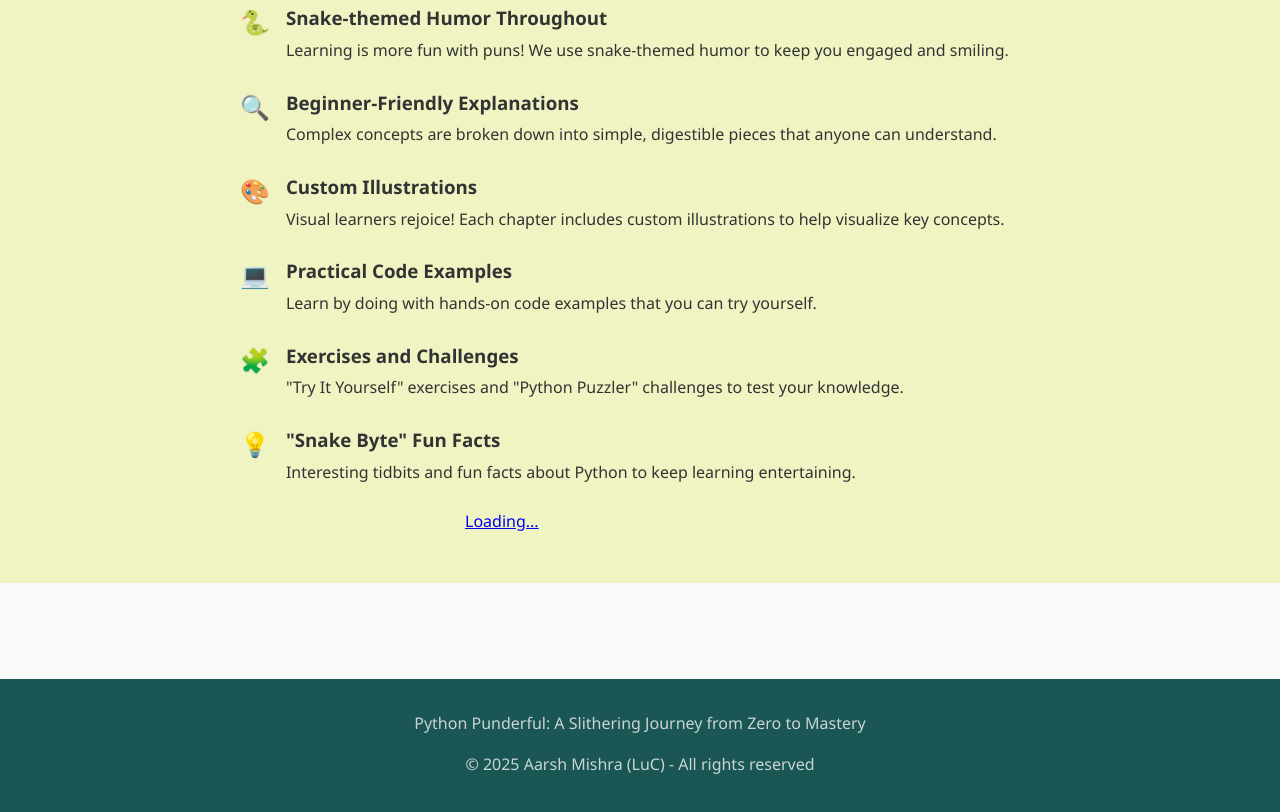
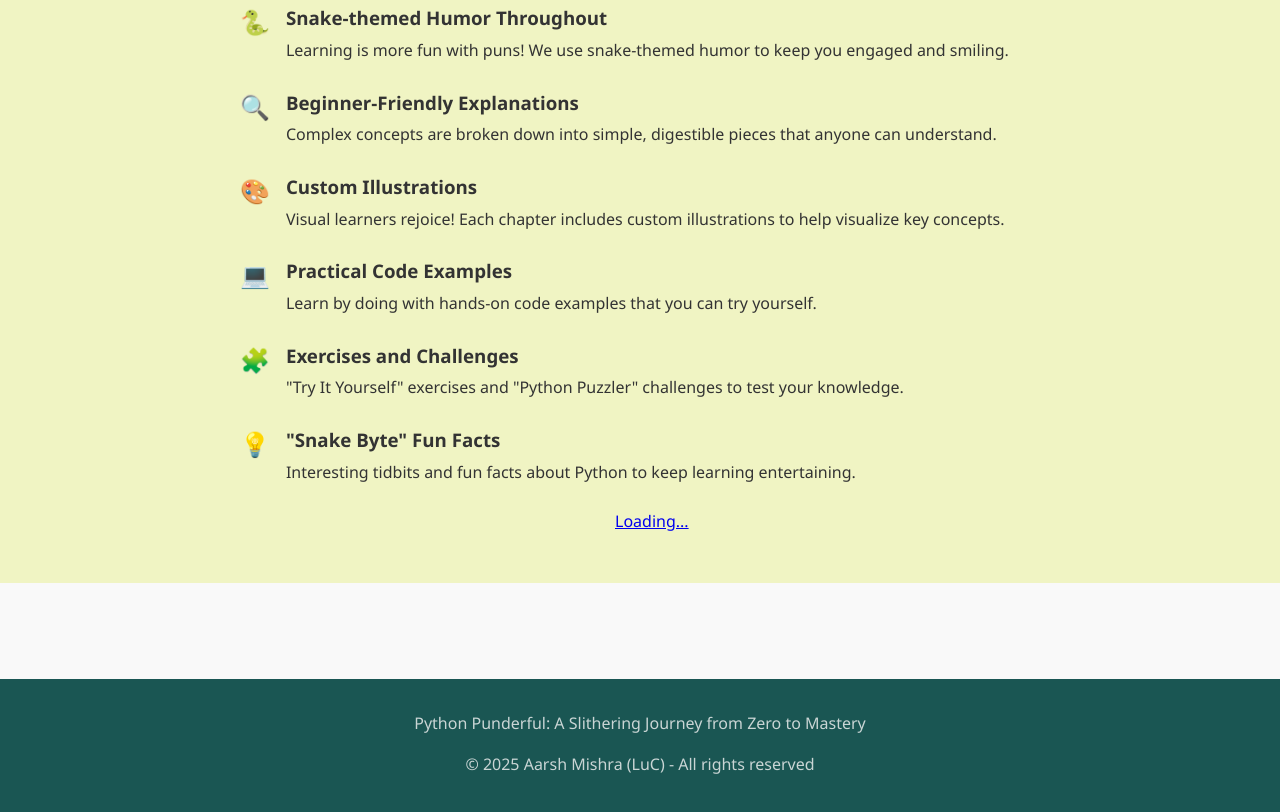
Before and after one commit to LuC-9/Python-Punderful, a plain HTML site: page index.html in a window 1280 px wide. Shown: the part 2697-3509 px from the top of the page. Drawn offline with Linux system fonts and the light colour scheme; a script that the page names is missing.

Commit message:
Update index.html

```diff
--- a/index.html
+++ b/index.html
@@ -451,7 +451,7 @@
                     </li>
                 </ul>
 <script src="https://gumroad.com/js/gumroad-embed.js"></script>
-<div class="gumroad-product-embed" style="max-width: 350px; margin: 0 auto;">
+<div class="gumroad-product-embed" style="max-width: 50px; margin: 0 auto;">
   <a href="https://xrshluc.gumroad.com/l/python-punderful">Loading...</a>
 </div>
             </div>
```
